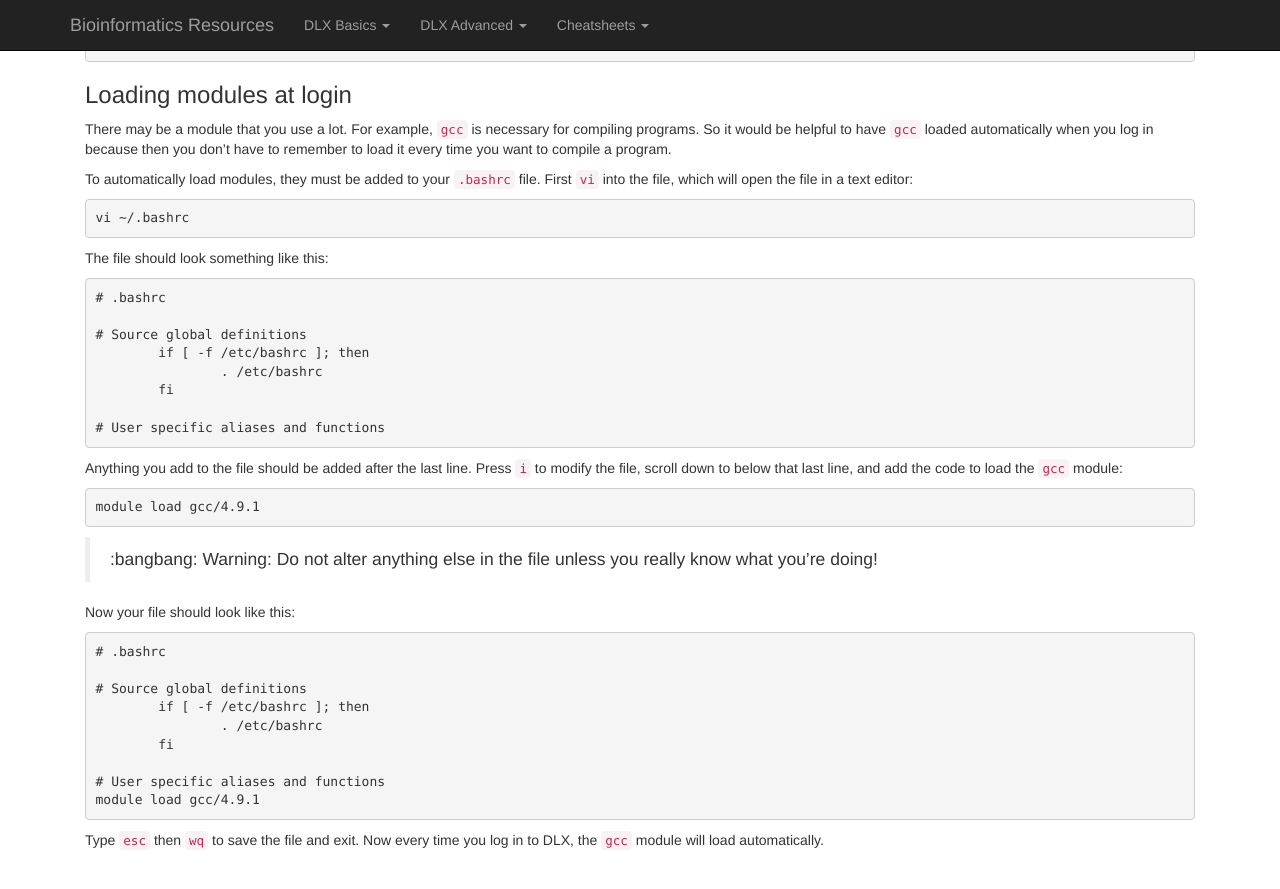
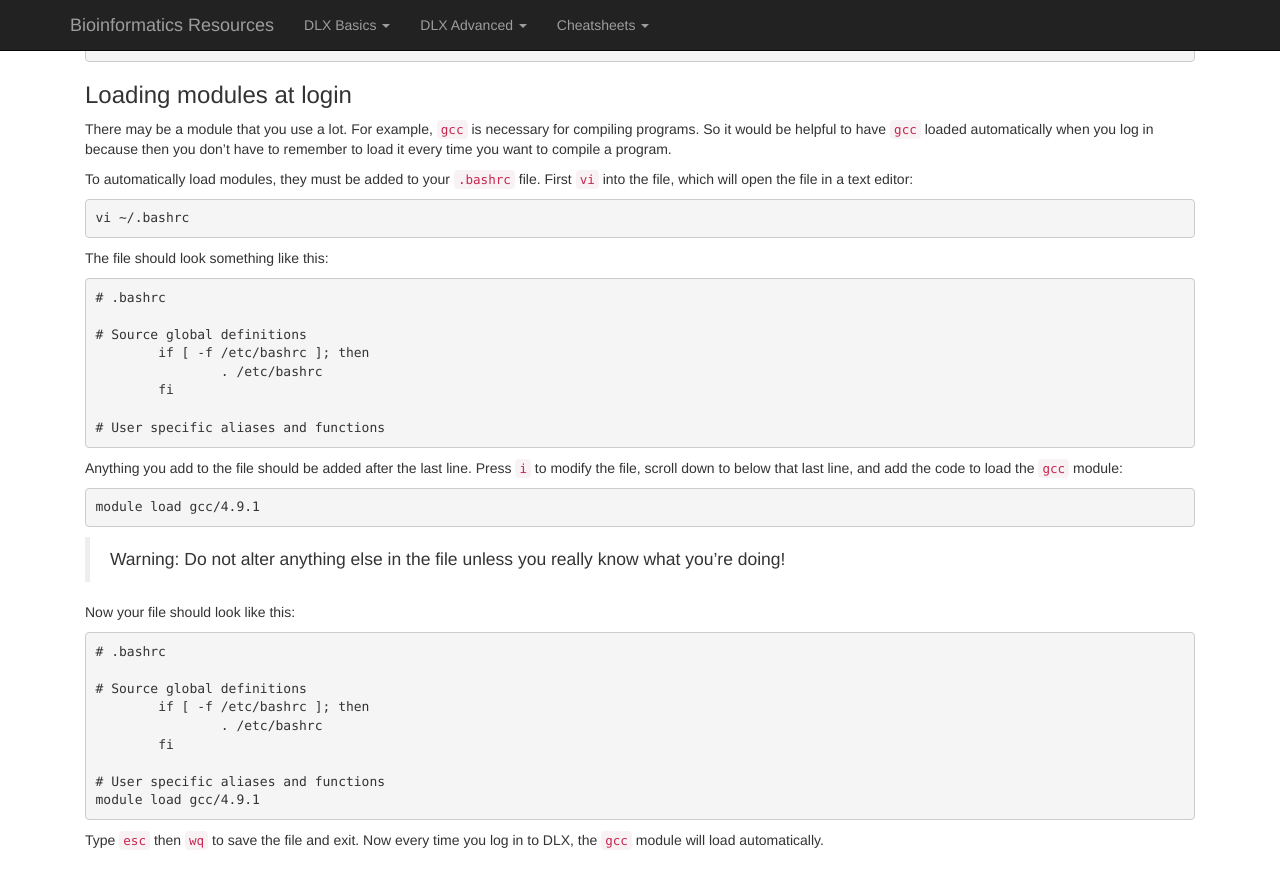
Before and after one commit to karajones/karajones.github.io, a Jekyll site: the page built from jobs/jobs2.md, in a window 1280 px wide and 900 px high, scrolled down 1437 px. Shown: the top 889 px of the window. Built offline with Jekyll 4.4.1, drawn with Linux system fonts in a browser that asks for light colours; nearby versions of some CDN libraries; our own code applies the rules of GitHub Pages for plain Markdown files; some of the changed lines change nothing that is shown.

Commit message:
Update jobs2.md

````diff
--- a/jobs/jobs2.md
+++ b/jobs/jobs2.md
@@ -102,7 +102,7 @@ Anything you add to the file should be added after the last line. Press `i` to m
 module load gcc/4.9.1
 ```
 
-> :bangbang: Warning: Do not alter anything else in the file unless you really know what you’re doing!
+> Warning: Do not alter anything else in the file unless you really know what you’re doing!
 
 Now your file should look like this:
 ```
````
